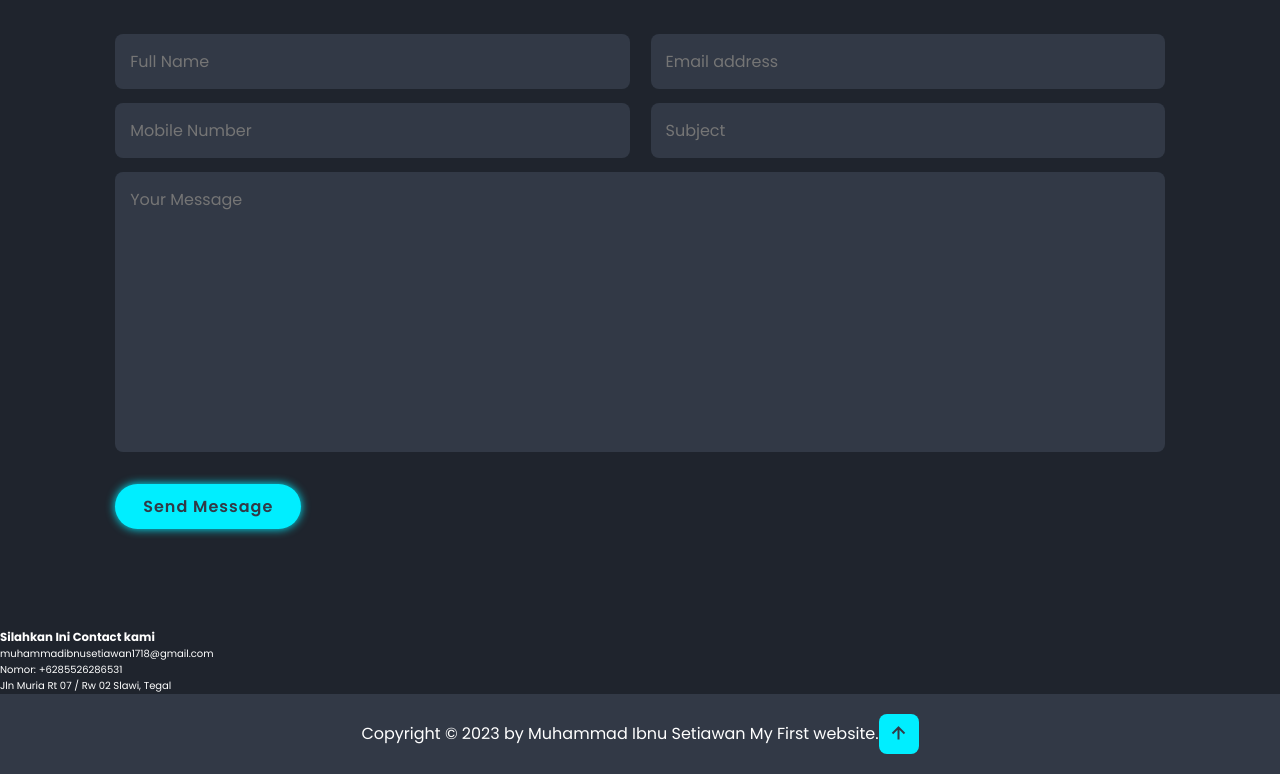
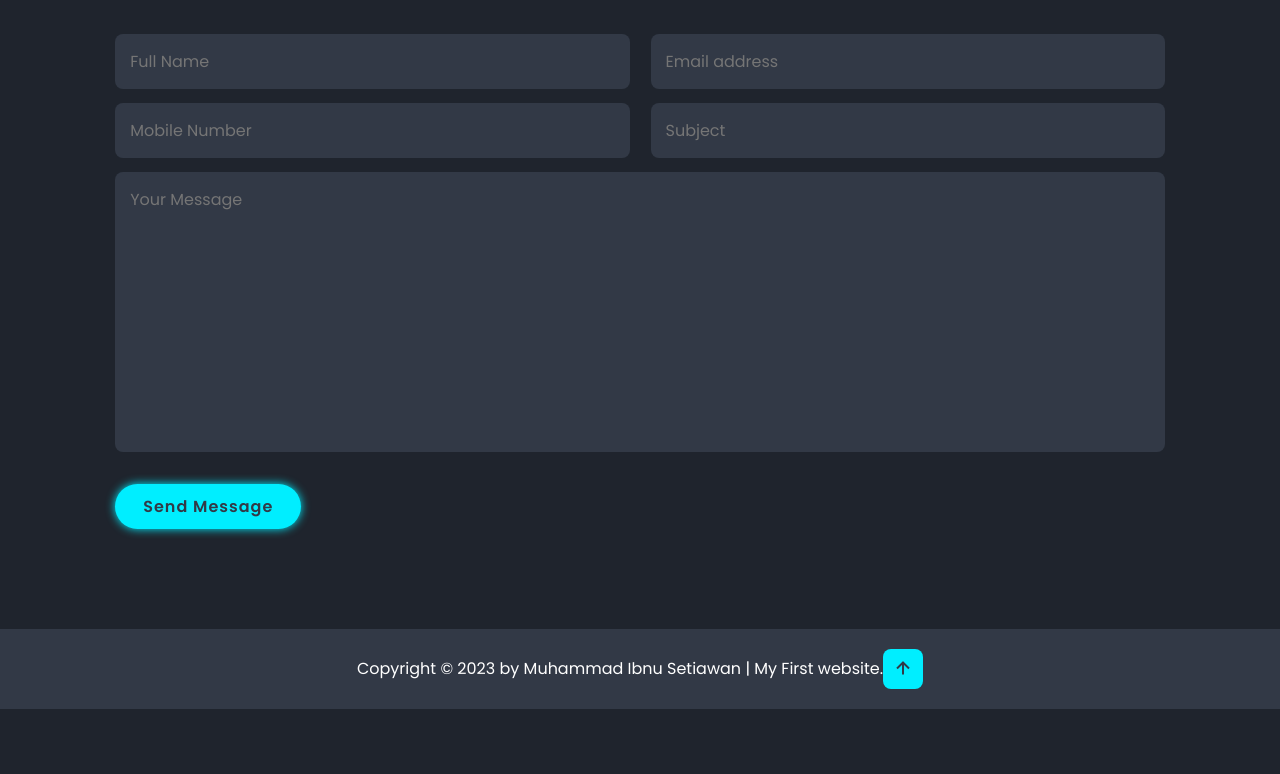
Before and after one commit to ibnusetiawan22/MuhammadIbnuSetiawanporfolio, a plain HTML site: page index.html in a window 1280 px wide. Shown: the part 3661-4435 px from the top of the page. After the commit the page ends 4370 px from the top, so only its background shows below. Drawn offline with nearby package versions, Linux system fonts and the light colour scheme.

Commit message:
first commit

```diff
--- a/index.html
+++ b/index.html
@@ -179,16 +179,9 @@
 
     <!-- footer design  -->
     <footer>
-        <div class="footer-alamat">
-            <h3>Silahkan Ini Contact kami</h3>
-            <p>muhammadibnusetiawan1718@gmail.com</p>
-            <p>Nomor: +6285526286531</p>
-            <p>Jln Muria Rt 07 / Rw 02 Slawi, Tegal</p>
-            <p></p>
-        </div>
         <div class="footer">
             <div class="footer-text">
-                <p>Copyright &copy; 2023 by Muhammad Ibnu Setiawan My First website.</p>
+                <p>Copyright &copy; 2023 by Muhammad Ibnu Setiawan | My First website.</p>
             </div>
 
             <div class="footer-iconTop">
```
